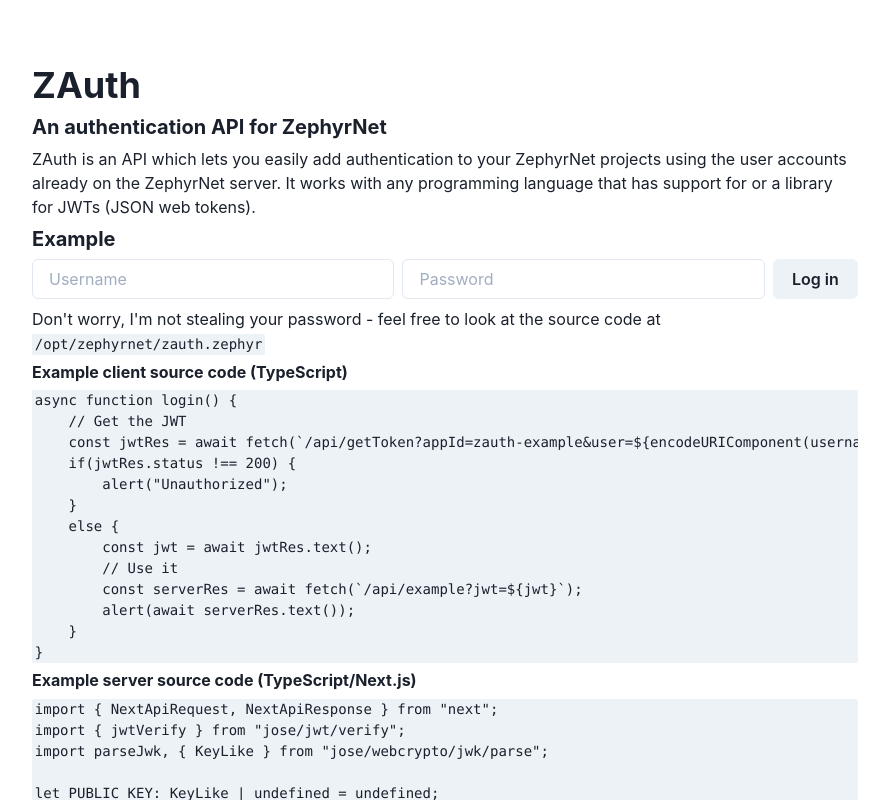
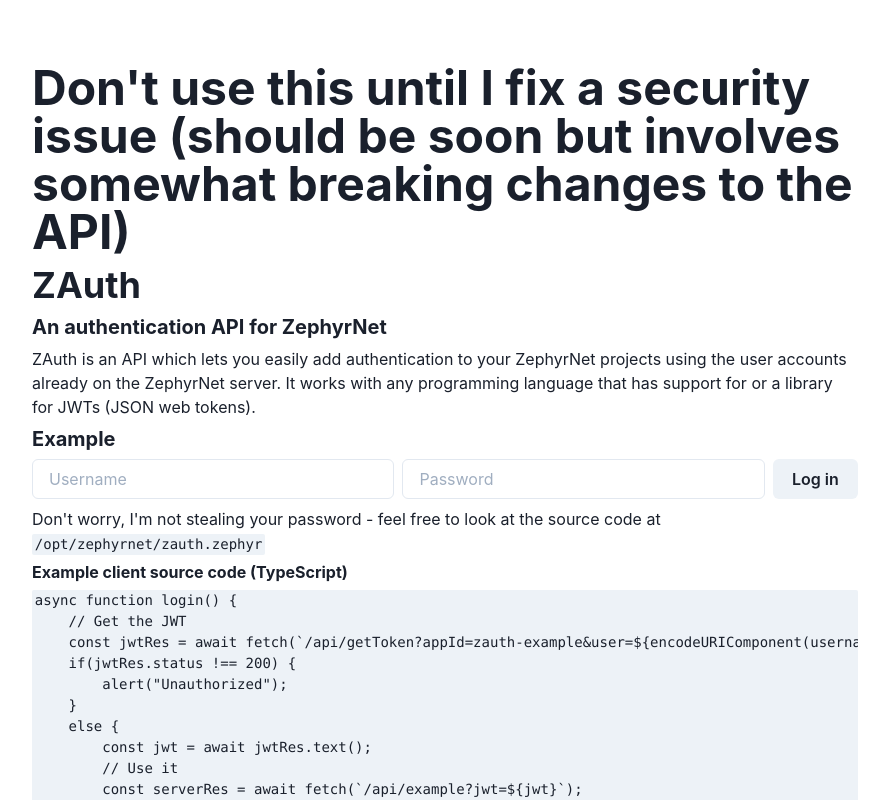
Before and after one commit to Merlin04/zauth, a Next.js app: page / in a window 1280 px wide. Shown: the top 800 px of the page, without its empty margins (195-1084 px from the left). Built offline with nearby package versions, Linux system fonts and the light colour scheme.

Commit message:
Add message

```diff
--- a/pages/index.tsx
+++ b/pages/index.tsx
@@ -50,6 +50,7 @@
             </Head>
 
             <Stack direction="column">
+                <Heading size="2xl">Don&apos;t use this until I fix a security issue (should be soon but involves somewhat breaking changes to the API)</Heading>
                 <Heading size="xl">ZAuth</Heading>
                 <Heading size="md">An authentication API for ZephyrNet</Heading>
                 <Text>
```
